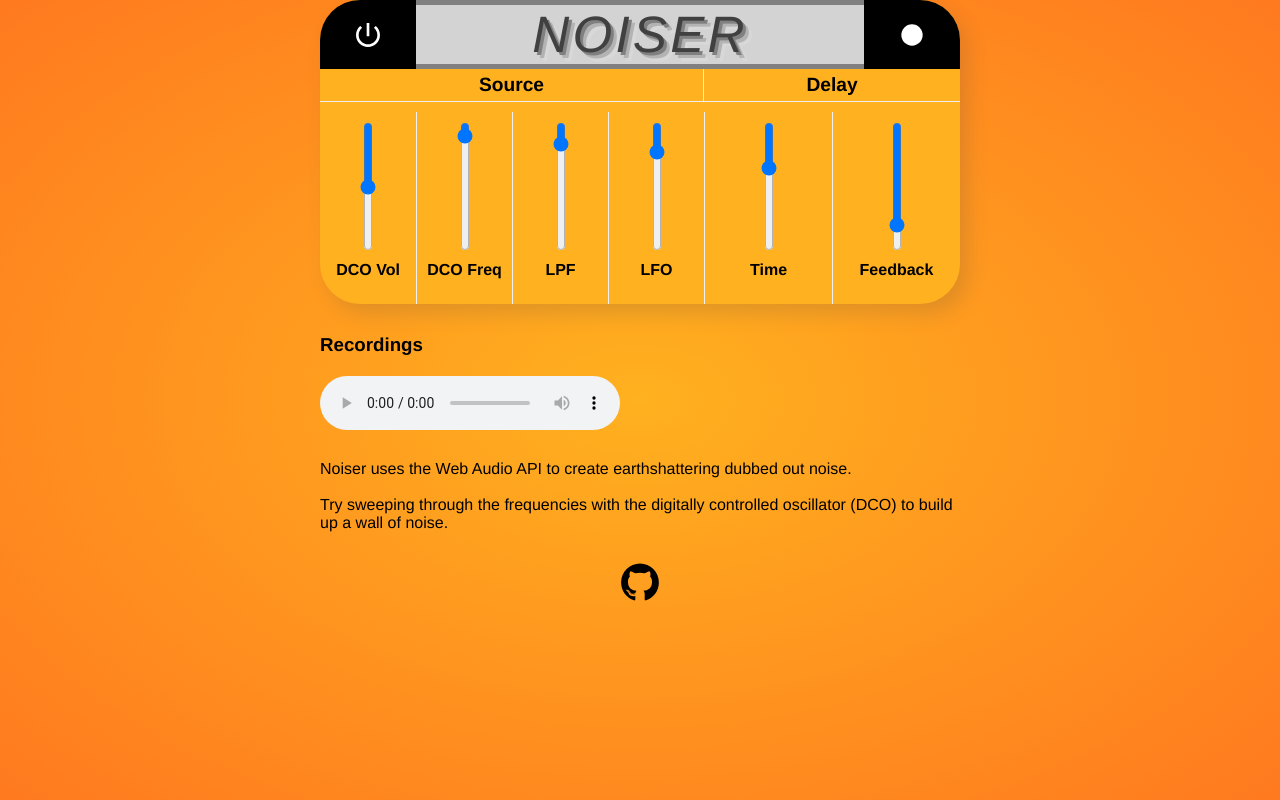
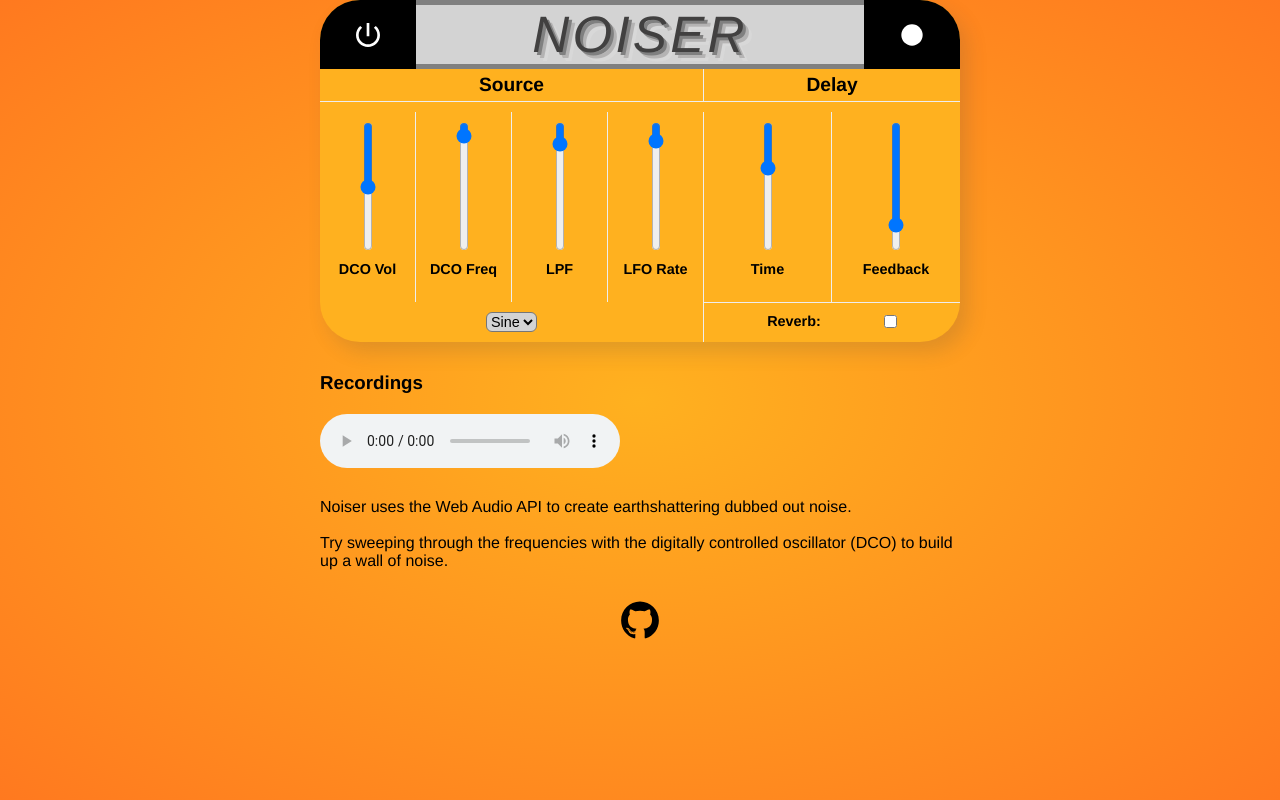
Before and after one commit to ianbaxter/noiser, a React (Create React App) app: page / in a window 1280 px wide. Built offline with nearby package versions, Linux system fonts and the light colour scheme; no server answers.

Commit message:
add new features to synth
also minor style improvements

```diff
--- a/src/App.js
+++ b/src/App.js
@@ -52,6 +52,12 @@ const App = () => {
         break;
       case "delay-feedback":
         synth.changeDelayFeedback(target.value);
+        break;
+      case "wave-form":
+        synth.changeWaveForm(target.value);
+        break;
+      case "reverb-toggle":
+        synth.setReverb(target.checked);
         break;
       default:
         console.log("Default case");
@@ -115,7 +121,8 @@ const App = () => {
                 >
                   Source
                 </label>
-                <div name="source-module" className="controls">
+                <div name="source-module">
+                  <div className="controls">
                     <Control
                       name="amp"
                       min="0"
@@ -148,20 +155,29 @@ const App = () => {
                     <Control
                       name="lfo"
                       min="1"
-                    max="100"
+                      max="200"
                       step="1"
-                    label="LFO"
+                      label="LFO Rate"
                       handleChange={handleChange}
                       controlStyle="control__source"
                       defultValue="20"
                     />
+                  </div>
+                  <div className="module-options">
+                    <select name="wave-form" onChange={handleChange}>
+                      <option value="sine">Sine</option>
+                      <option value="triangle">Tri</option>
+                      <option value="square">Sqr</option>
+                    </select>
+                  </div>
                 </div>
               </div>
               <div className="module module__delay">
                 <label className="module-title" htmlFor="delay-module">
                   Delay
                 </label>
-                <div name="delay-module" className="controls">
+                <div name="delay-module">
+                  <div className="controls">
                     <Control
                       name="delay-time"
                       min="0"
@@ -182,6 +198,15 @@ const App = () => {
                       controlStyle="control__delay"
                       defultValue="0.8"
                     />
+                  </div>
+                  <div className="module-options">
+                    <label htmlFor="reverb-toggle">Reverb:</label>
+                    <input
+                      type="checkbox"
+                      name="reverb-toggle"
+                      onChange={handleChange}
+                    />
+                  </div>
                 </div>
               </div>
             </div>
--- a/src/index.css
+++ b/src/index.css
@@ -110,6 +110,16 @@ h1 {
   width: 40%;
 }
 
+.module__delay .control:last-of-type {
+  border: 0;
+}
+
+.module__delay .module-options {
+  border: 0;
+  border-top: 1px groove;
+  font-weight: 600;
+}
+
 .module-title {
   border-style: groove;
   border-width: 0 0 1px 0;
@@ -121,6 +131,28 @@ h1 {
 .module-title__source {
   border-style: groove;
   border-width: 0 1px 1px 0;
+}
+
+.module-options {
+  display: -webkit-box;
+  display: -ms-flexbox;
+  display: flex;
+  -webkit-box-pack: space-evenly;
+      -ms-flex-pack: space-evenly;
+          justify-content: space-evenly;
+  -webkit-box-align: center;
+      -ms-flex-align: center;
+          align-items: center;
+  padding: 10px 0;
+  border-width: 0 1px 0 0;
+  border-style: groove;
+  font-size: 0.7rem;
+}
+
+.module-options select {
+  background: lightgrey;
+  border-radius: 6px;
+  font-size: 0.7rem;
 }
 
 .controls {
@@ -152,7 +184,7 @@ h1 {
   font-size: 0.7rem;
   padding: 10px 0 25px 0;
   border-style: groove;
-  border-width: 0 0 0 1px;
+  border-width: 0 1px 0 0;
 }
 
 .control label {
@@ -162,10 +194,6 @@ h1 {
 
 .control__source {
   width: 25%;
-}
-
-.control__source:first-of-type {
-  border-width: 0;
 }
 
 .control__delay {
@@ -218,10 +246,16 @@ footer svg {
     width: 75%;
   }
   .control {
-    font-size: 1rem;
+    font-size: 0.9rem;
   }
   #info-section {
     margin: 0;
+  }
+  .module-options {
+    font-size: 0.9rem;
+  }
+  .module-options select {
+    font-size: 0.9rem;
   }
 }
 
--- a/src/index.scss
+++ b/src/index.scss
@@ -82,6 +82,14 @@ h1 {
 
 .module__delay {
   width: 40%;
+  .control:last-of-type {
+    border: 0;
+  }
+  .module-options {
+    border: 0;
+    border-top: 1px groove;
+    font-weight: 600;
+  }
 }
 
 .module-title {
@@ -94,6 +102,21 @@ h1 {
 .module-title__source {
   border-style: groove;
   border-width: 0 1px 1px 0;
+}
+
+.module-options {
+  display: flex;
+  justify-content: space-evenly;
+  align-items: center;
+  padding: 10px 0;
+  border-width: 0 1px 0 0;
+  border-style: groove;
+  font-size: 0.7rem;
+  select {
+    background: lightgrey;
+    border-radius: 6px;
+    font-size: 0.7rem;
+  }
 }
 
 .controls {
@@ -111,7 +134,7 @@ h1 {
   font-size: 0.7rem;
   padding: 10px 0 25px 0;
   border-style: groove;
-  border-width: 0 0 0 1px;
+  border-width: 0 1px 0 0;
   label {
     margin-top: 10px;
     font-weight: 600;
@@ -120,10 +143,6 @@ h1 {
 
 .control__source {
   width: 25%;
-}
-
-.control__source:first-of-type {
-  border-width: 0;
 }
 
 .control__delay {
@@ -167,11 +186,18 @@ footer {
   }
 
   .control {
-    font-size: 1rem;
+    font-size: 0.9rem;
   }
 
   #info-section {
     margin: 0;
+  }
+
+  .module-options {
+    font-size: 0.9rem;
+    select {
+      font-size: 0.9rem;
+    }
   }
 }
 
--- a/src/synth.js
+++ b/src/synth.js
@@ -7,7 +7,10 @@ let audioContext,
   delaySource,
   feedback,
   recorder,
-  recordingStream;
+  recordingStream,
+  convolver,
+  soundSource,
+  convolverBuffer;
 
 audioContext = new (window.AudioContext || window.webkitAudioContext)();
 
@@ -33,10 +36,15 @@ class Synth {
     lfo.type = "sine";
     lfo.frequency.value = 20;
 
+    // Set convolution reverb
+    convolver = audioContext.createConvolver();
+    this.getConvolverBuffer();
+
     // Connect nodes
     lfo.connect(amp.gain);
     osc.connect(filter);
     filter.connect(amp);
+    convolver.connect(amp);
     lfo.start();
     osc.start();
 
@@ -51,6 +59,31 @@ class Synth {
     delay.connect(feedback);
     feedback.connect(delay);
     delaySource.connect(delay);
+  }
+
+  getConvolverBuffer() {
+    let ajaxRequest = new XMLHttpRequest();
+    ajaxRequest.open(
+      "GET",
+      "https://mdn.github.io/voice-change-o-matic/audio/concert-crowd.ogg",
+      true
+    );
+    ajaxRequest.responseType = "arraybuffer";
+    ajaxRequest.onload = () => {
+      let audioData = ajaxRequest.response;
+      audioContext
+        .decodeAudioData(audioData)
+        .then((buffer) => {
+          convolverBuffer = buffer;
+          soundSource = audioContext.createBufferSource();
+          soundSource.buffer = convolverBuffer;
+          convolver.buffer = convolverBuffer;
+        })
+        .catch((e) => {
+          return "Error with decoding audio data" + e.err;
+        });
+    };
+    ajaxRequest.send();
   }
 
   start() {
@@ -97,6 +130,22 @@ class Synth {
     feedback.gain.value = amount;
   }
 
+  changeWaveForm(waveForm) {
+    console.log("Waveform: " + waveForm);
+    osc.type = waveForm;
+  }
+
+  setReverb(reverbToggle) {
+    console.log("Reverb on: " + reverbToggle);
+    if (reverbToggle) {
+      filter.connect(convolver);
+      filter.disconnect(amp);
+    } else {
+      filter.disconnect(convolver);
+      filter.connect(amp);
+    }
+  }
+
   startRecording() {
     recordingStream = audioContext.createMediaStreamDestination();
 
```
Also changed, not shown: 1 other file (tests, documents, lock files or other folders). Lines whose indentation alone changed are shown as unchanged.
